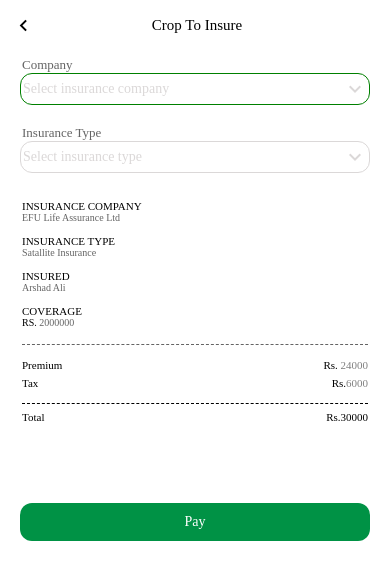
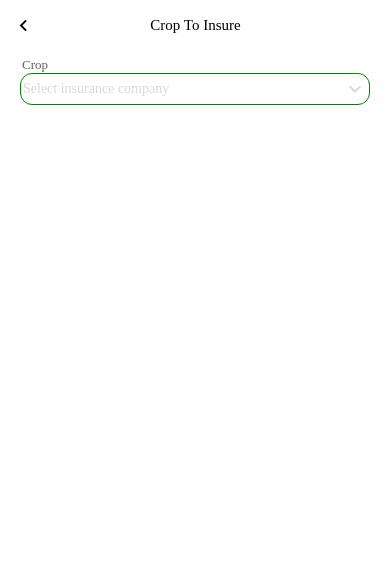
Before and after one commit to Shehiryar12/CropsSecure, a React Native app: screen / in a window 390 px wide. Shown: the top 580 px of the page. Built offline with nearby package versions, Linux system fonts and the light colour scheme.

Commit message:
CROPSSECURE

```diff
--- a/App.js
+++ b/App.js
@@ -1,10 +1,11 @@
 import React from 'react';
 import LandData from './Src/Screens/LandData';
 import Insurance from './Src/Screens/Insurance';
+import Area from './Src/Screens/Area';
 
 const App = () => {
   return (
-  <Insurance/>
+  <Area/>
 )
 };
 
--- /dev/null
+++ b/Src/Components/AreaComponent.js
@@ -0,0 +1,66 @@
+import { StyleSheet, Text, TextInput, View } from 'react-native';
+import React from 'react';
+import { SafeAreaView } from 'react-native';
+import { Font } from '../Constant/Font';
+import MaterialIcons from 'react-native-vector-icons/MaterialIcons';
+
+
+const AreaComponent = props => {
+  return (
+    <SafeAreaView>
+        <View>
+          <Text style={styles.textinputname}>{props?.title}</Text>
+          <View
+            style={[
+              styles.box,
+              {
+                borderColor: props?.borderColor,
+                borderRadius: props?.borderRadius,
+              },
+            ]}
+          >
+            <TextInput
+              style={styles.input}
+              placeholder={props?.placeholder}
+              placeholderTextColor={props?.placeholderTextColor}
+              borderRadius={props?.borderRadius}
+              fontSize={props?.fontSize}
+            />
+            <MaterialIcons
+              name="keyboard-arrow-down"
+              size={24}
+              color="#DBD8D8"
+              style={{ marginLeft: 8 }}
+            />
+          </View>
+        </View>
+    </SafeAreaView>
+  );
+};
+
+export default AreaComponent;
+
+const styles = StyleSheet.create({
+
+   textinputname: {
+     marginTop: 20,
+     fontFamily: Font.medium,
+     color: '#646464',
+     fontSize: 13,
+     marginLeft: 22,
+     width: 100,
+   },
+  box: {
+    flexDirection: 'row',
+    alignItems: 'center',
+    borderWidth: 1,
+    borderRadius: 12,
+    paddingVertical: 3,
+    paddingHorizontal: 2,
+    marginHorizontal: 20,
+  },
+   input: {
+    flex: 1,
+    fontFamily: Font.medium,
+  },
+});
--- /dev/null
+++ b/Src/Screens/Area.js
@@ -0,0 +1,48 @@
+import { SafeAreaView, StyleSheet, Text, View } from 'react-native'
+import React from 'react'
+import MaterialIcons from 'react-native-vector-icons/MaterialIcons';
+import { Font } from '../Constant/Font';
+import AreaComponent from '../Components/AreaComponent';
+
+
+const Area = () => {
+  return (
+     <SafeAreaView style={styles.container}>
+
+   <View style={styles.header}>
+        <MaterialIcons name="keyboard-arrow-left" size={23} color="black" />
+        <Text style={styles.heading}>Crop To Insure</Text>
+        <View style={{ width: 34 }}></View>
+      </View>
+
+      <View>
+        <AreaComponent
+          title="Crop"
+          borderRadius={12}
+          borderColor="green"
+          placeholder="Select insurance company"
+          placeholderTextColor="#DBD8D8"
+          fontSize={12}
+        />
+      </View>
+
+     </SafeAreaView>
+  )
+}
+
+export default Area
+
+const styles = StyleSheet.create({
+      header: {
+        flexDirection: 'row',
+        justifyContent: 'space-between',
+        alignItems: 'center',
+        // backgroundColor:"red",
+        marginTop: 14,
+        marginLeft: 12,
+      },
+      heading: {
+        fontFamily: Font.bold,
+        fontSize: 15,
+      },
+})
```
